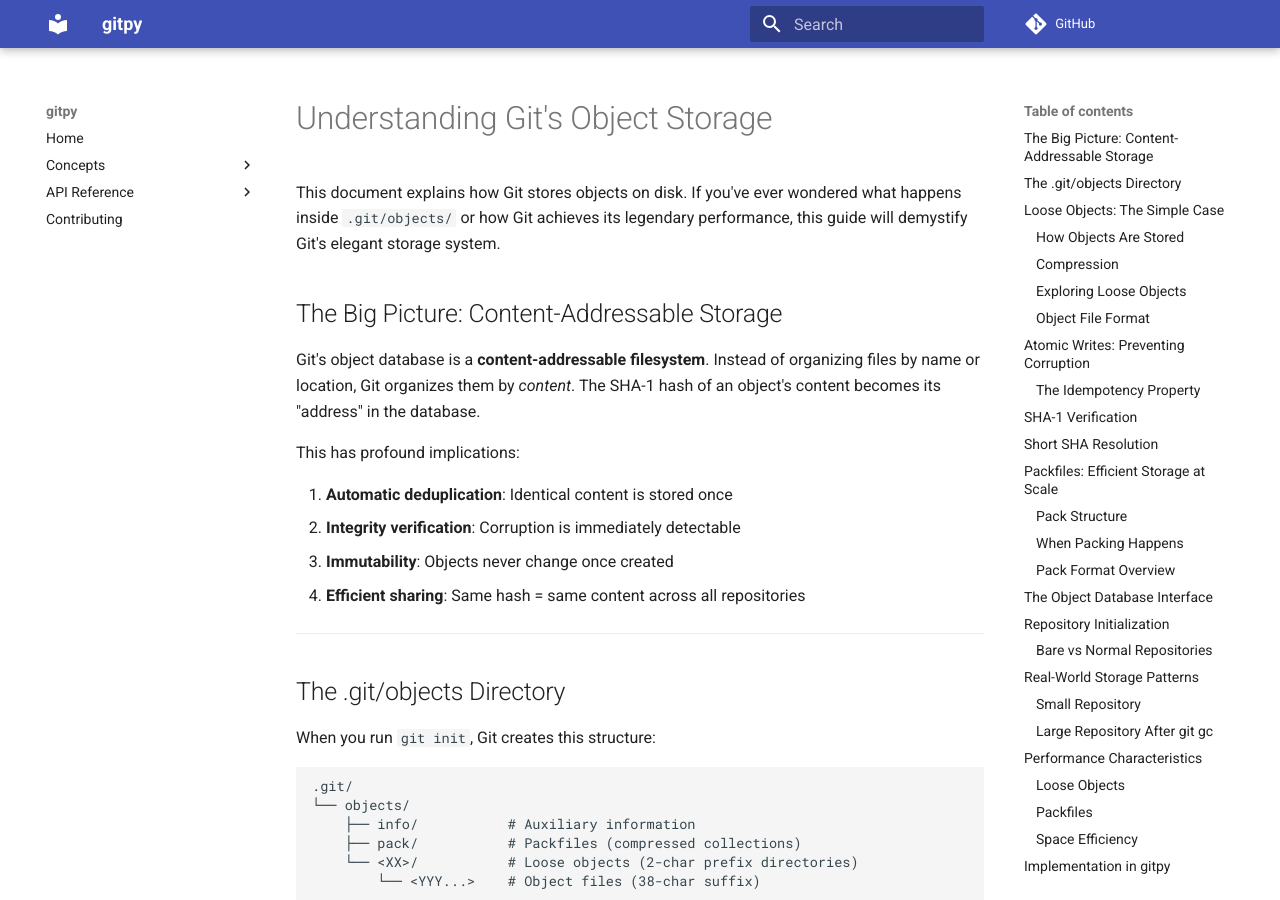
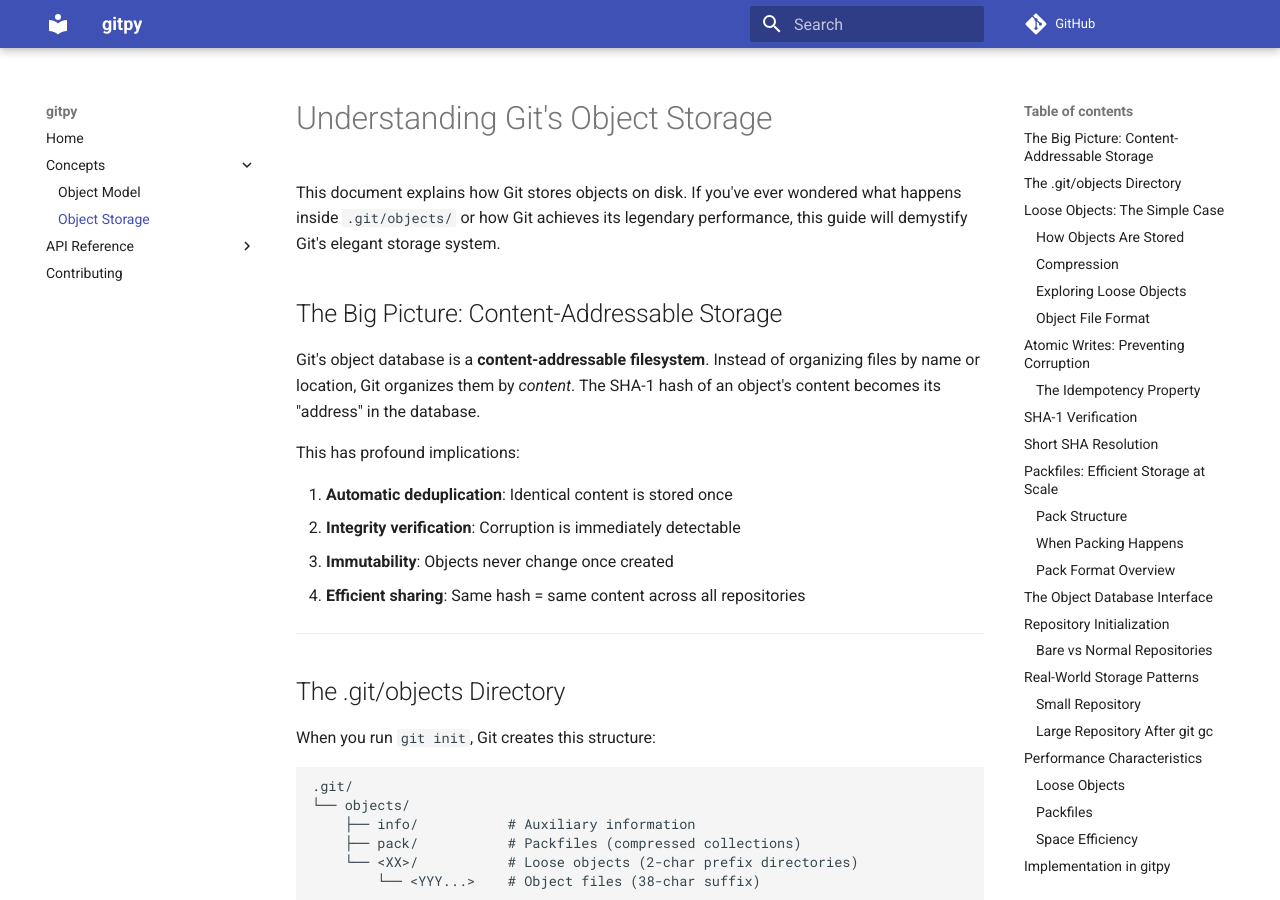
Before and after one commit to josix/gitpy, an MkDocs documentation site: the page built from docs/concepts/object_storage.md, in a window 1280 px wide and 900 px high. Built offline with MkDocs 1.6.1 and Material for MkDocs 9.7.7, drawn with Linux system fonts in a browser that asks for light colours; comment, search, counter and statistics services are not loaded.

Commit message:
fix: add missing storage docs to mkdocs navigation
Add object_storage concept and storage API reference to nav config.

```diff
--- a/mkdocs.yml
+++ b/mkdocs.yml
@@ -3,8 +3,10 @@ nav:
   - Home: README.md
   - Concepts:
     - Object Model: concepts/object_model.md
+    - Object Storage: concepts/object_storage.md
   - API Reference:
     - Objects: api/objects.md
+    - Storage: api/storage.md
   - Contributing: contributing.md
 theme:
   name: 'material'
```
